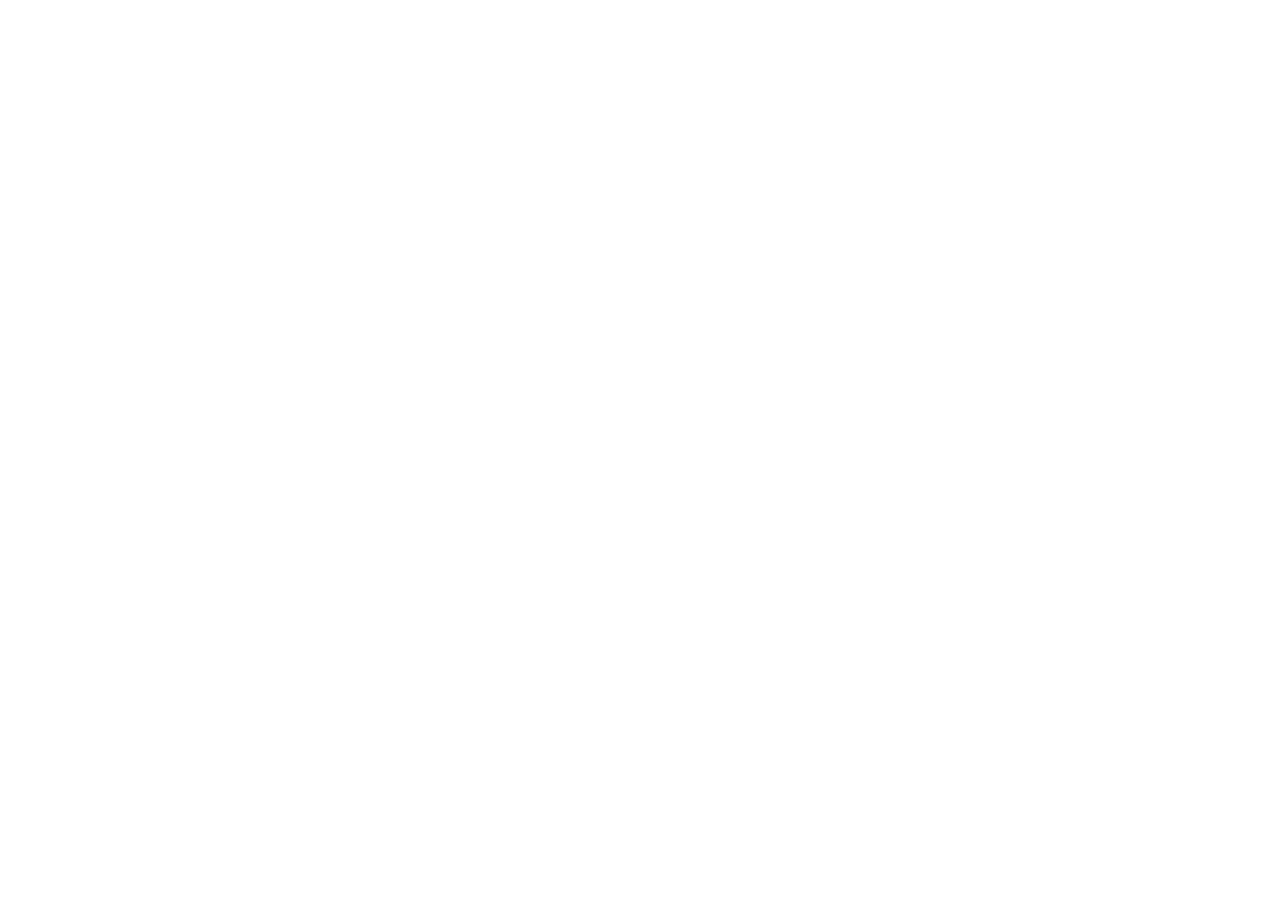
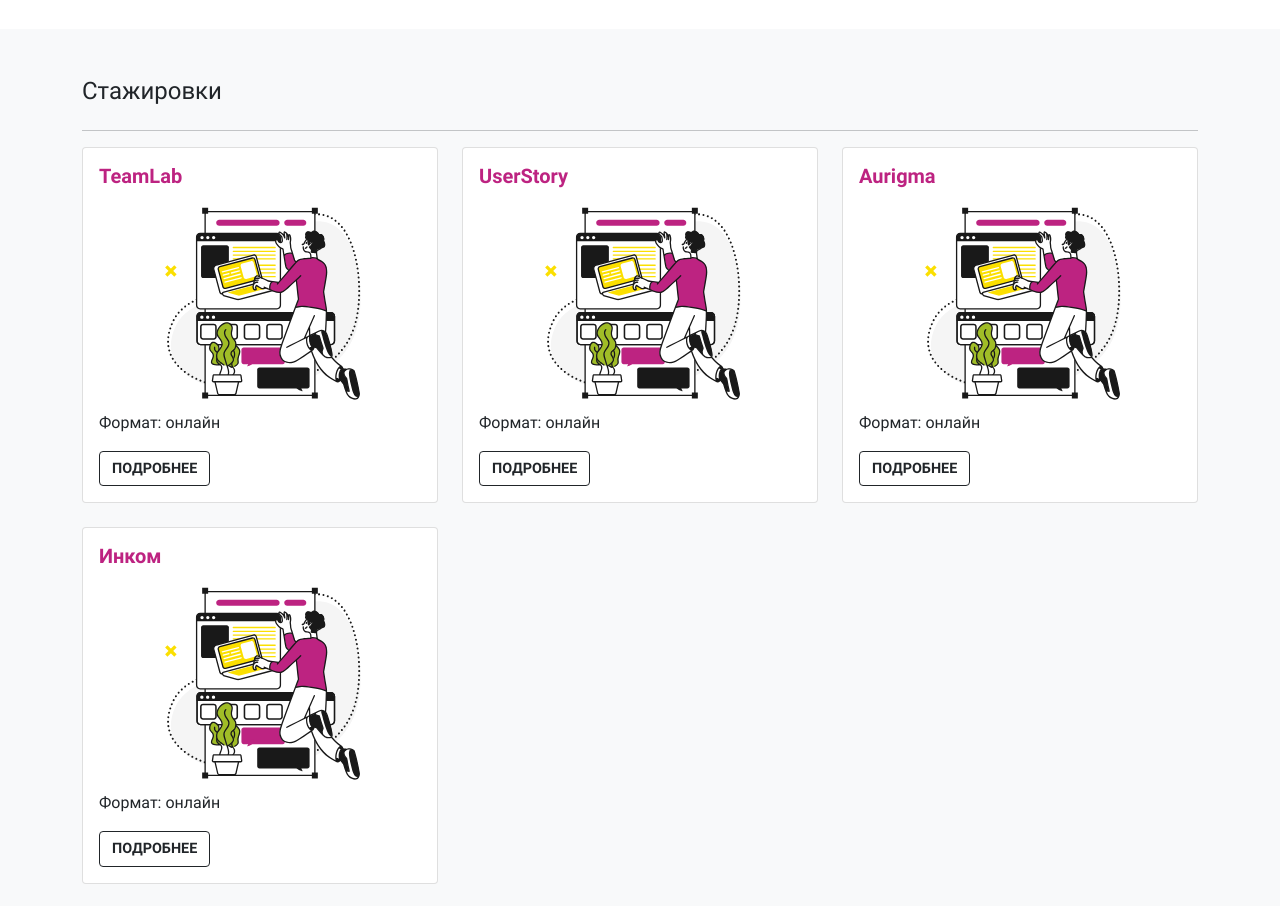
Before and after one commit to LexaZ999/teamlab-prototype, a React app: page / in a window 1280 px wide. Shown: the part 580-1486 px from the top of the page. Before the commit the page ends 800 px from the top, so only its background shows below. Built offline with nearby package versions, Linux system fonts and the light colour scheme.

Commit message:
Add the InternshipCards component

```diff
--- a/src/App.jsx
+++ b/src/App.jsx
@@ -2,11 +2,13 @@ import React from 'react';
 import Banner from './components/Banner.jsx';
 // import { Button } from 'react-bootstrap';
 import Header from './components/Header.jsx';
+import InternshipCards from './components/InternshipCards.jsx';
 
 const App = () => (
   <>
     <Header />
     <Banner />
+    <InternshipCards />
   </>
 );
 
--- a/src/components/Banner.jsx
+++ b/src/components/Banner.jsx
@@ -2,7 +2,7 @@ import React from 'react';
 import { Container, Row, Col } from 'react-bootstrap';
 
 const Banner = () => (
-  <Container>
+  <Container className="mb-5">
     <Row className="align-items-center mt-5 flex-lg-row flex-column">
       <Col className="mb-5 mt-5 my-lg-0">
         <h1 className="fw-bold letter-spacing-3 text-nowrap text-center text-lg-start">Построй карьеру в IT!</h1>
--- /dev/null
+++ b/src/components/InfoCard.jsx
@@ -0,0 +1,22 @@
+import React from 'react';
+import { Card, Button } from 'react-bootstrap';
+
+const InfoCard = (props) => {
+  console.log(props);
+  const { title, src, description } = props;
+
+  return (
+    <Card className="" style={{ width: '100%' }}>
+      <Card.Body>
+        <Card.Title className="card-title fw-bold">{title}</Card.Title>
+        <Card.Img variant="top" src={src} />
+        <Card.Text>
+          {description}
+        </Card.Text>
+        <Button variant="outline-dark fw-bold text-uppercase fs-7">Подробнее</Button>
+      </Card.Body>
+    </Card>
+  );
+};
+
+export default InfoCard;
--- /dev/null
+++ b/src/components/InternshipCards.jsx
@@ -0,0 +1,44 @@
+import React from 'react';
+import { Card, Button, Container, CardGroup, Row, Col } from 'react-bootstrap';
+import InfoCard from './InfoCard.jsx';
+
+const InternshipCards = () => (
+  <div className="bg-light">
+    <Container className="py-5">
+      <h4 className="mb-4">Стажировки</h4>
+      <hr />
+      <Row lg="3" md="2" xs="1" className="g-4">
+        <Col>
+          <InfoCard
+            title="TeamLab"
+            src="/src/images/home-3.svg"
+            description="Формат: онлайн"
+          />
+        </Col>
+        <Col>
+          <InfoCard
+            title="UserStory"
+            src="/src/images/home-3.svg"
+            description="Формат: онлайн"
+          />
+        </Col>
+        <Col>
+          <InfoCard
+            title="Aurigma"
+            src="/src/images/home-3.svg"
+            description="Формат: онлайн"
+          />
+        </Col>
+        <Col>
+          <InfoCard
+            title="Инком"
+            src="/src/images/home-3.svg"
+            description="Формат: онлайн"
+          />
+        </Col>
+      </Row>
+    </Container>
+  </div>
+);
+
+export default InternshipCards;
--- a/src/scss/general.scss
+++ b/src/scss/general.scss
@@ -1,3 +1,11 @@
 .letter-spacing-3 {
   letter-spacing: 3px;
 }
+
+.card-title {
+  color: #bd2381;
+}
+
+.fs-7 {
+  font-size: 0.9rem;
+}
```
Also changed, not shown: src/images/home-3.svg (added).
